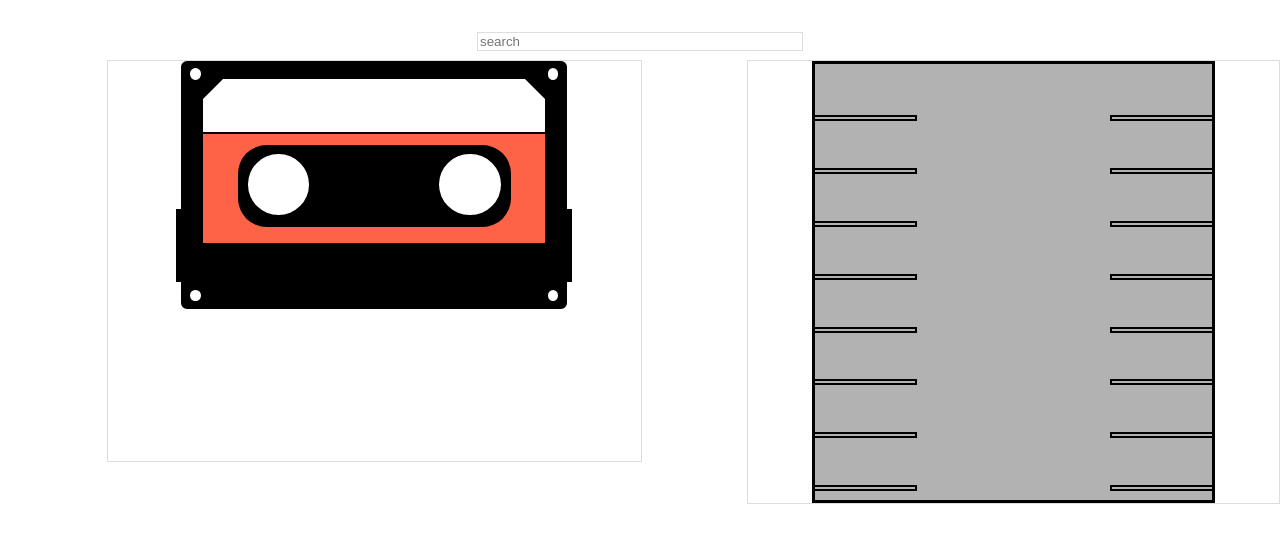
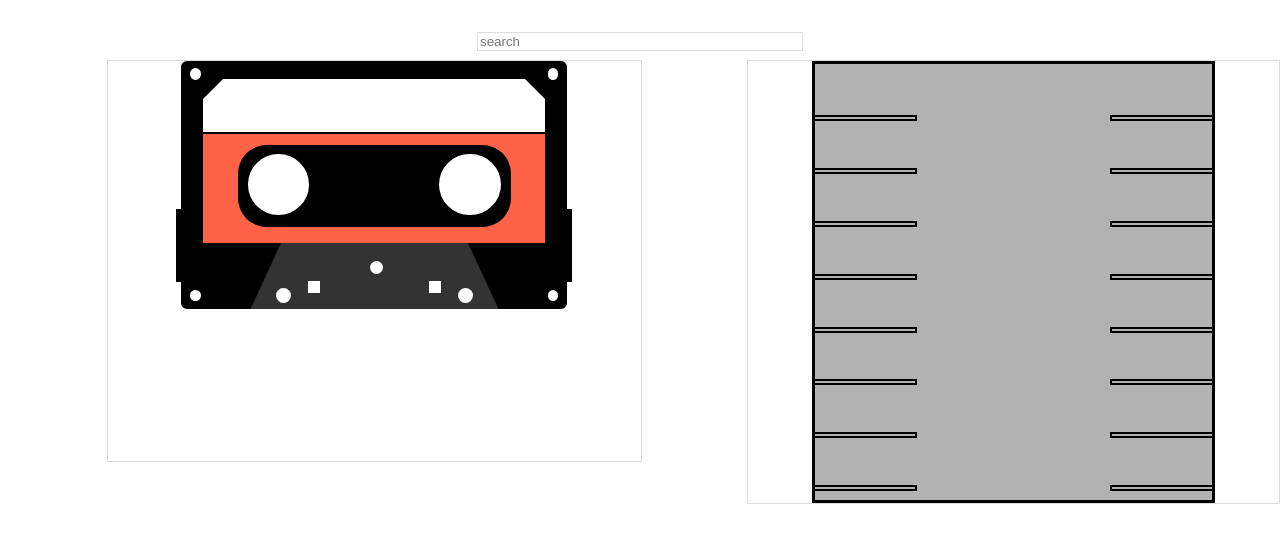
Before and after one commit to edgarfinn/React-Mixcloud-Finder, a React (Create React App) app: page / in a window 1280 px wide. Shown: the top 542 px of the page. Built offline with nearby package versions, Linux system fonts and the light colour scheme.

Commit message:
#5 add mech panel with holes

```diff
--- a/src/components/NowPlayingCassette/now_playing_cassette.css
+++ b/src/components/NowPlayingCassette/now_playing_cassette.css
@@ -79,6 +79,7 @@
 	border-left: 20px solid transparent;
 }
 
+/* === End Top label === */
 /* === Main label section === */
 
 .label-main {
@@ -144,4 +145,73 @@
   left: 12.5%;
 }
 
-/* === End Top Label === */
+/* === End Main Label Section === */
+/* === Mech Panel === */
+
+.mech-panel {
+  position: relative;
+  margin: auto;
+  background-color: #333;
+	height: 27.3%;
+	width: 65%;
+}
+
+.mech-panel-corner {
+  position: absolute;
+	width: 0;
+	height: 0;
+  top: 0;
+  border-top: 65px solid black;
+}
+
+.mech-corner-left {
+  left: 0;
+	border-right: 30px solid transparent;
+}
+
+.mech-corner-right {
+  right: 0;
+	border-left: 30px solid transparent;
+}
+
+.mech-hole {
+  position: absolute;
+  background-color: #fff;
+}
+
+.mech-middle-hole {
+  height: 13px;
+  width: 13px;
+  right: 46.5%;
+  top: 27%;
+}
+
+.mech-hold-round {
+  border-radius: 50%;
+}
+.round-hole-large {
+  height: 15px;
+  width: 15px;
+}
+
+.round-hole-left {
+  bottom: 10%;
+  left: 10%;
+}
+
+.round-hole-right {
+  bottom: 10%;
+  right: 10%;
+}
+.square-hole {
+  height: 12px;
+  width: 12px;
+  bottom: 25%;
+}
+.square-hole-left {
+  left: 23%;
+}
+
+.square-hole-right {
+  right: 23%;
+}
--- a/src/components/NowPlayingCassette/now_playing_cassette.js
+++ b/src/components/NowPlayingCassette/now_playing_cassette.js
@@ -3,29 +3,37 @@ import './now_playing_cassette.css';
 
 const NowPlayingCassette = () => {
   return (
-    <div class="tape">
-      <div class="wing wing-left"></div>
-      <div class="wing wing-right"></div>
-      <div class="screw screw-top screw-left"></div>
-      <div class="screw screw-top screw-right"></div>
-      <div class="label-top">
-        <div class="top-label-corner label-corner-left"></div>
-        <div class="top-label-corner label-corner-right"></div>
+    <div className="tape">
+      <div className="wing wing-left"></div>
+      <div className="wing wing-right"></div>
+      <div className="screw screw-top screw-left"></div>
+      <div className="screw screw-top screw-right"></div>
+      <div className="label-top">
+        <div className="top-label-corner label-corner-left"></div>
+        <div className="top-label-corner label-corner-right"></div>
       </div>
-      <div class="label-main">
-        <div class="wheels-window-outer">
-          <div class="wheel-window wheel-window-left">
-            <div class="wheel wheel-left"></div>
+      <div className="label-main">
+        <div className="wheels-window-outer">
+          <div className="wheel-window wheel-window-left">
+            <div className="wheel wheel-left"></div>
           </div>
-          <div class="tape-window-center"></div>
-          <div class="wheel-window wheel-window-right">
-            <div class="wheel wheel-right"></div>
+          <div className="tape-window-center"></div>
+          <div className="wheel-window wheel-window-right">
+            <div className="wheel wheel-right"></div>
           </div>
         </div>
       </div>
-      <div class="mech-panel"></div>
-      <div class="screw screw-bottom screw-left"></div>
-      <div class="screw screw-bottom screw-right"></div>
+      <div className="mech-panel">
+        <div className="mech-panel-corner mech-corner-left"></div>
+        <div className="mech-hole mech-middle-hole mech-hold-round"></div>
+        <div className="mech-hole round-hole-large mech-hold-round round-hole-left"></div>
+        <div className="mech-hole square-hole square-hole-left"></div>
+        <div className="mech-hole square-hole square-hole-right"></div>
+        <div className="mech-hole round-hole-large mech-hold-round round-hole-right"></div>
+        <div className="mech-panel-corner mech-corner-right"></div>
+      </div>
+      <div className="screw screw-bottom screw-left"></div>
+      <div className="screw screw-bottom screw-right"></div>
     </div>
   )
 }
```
